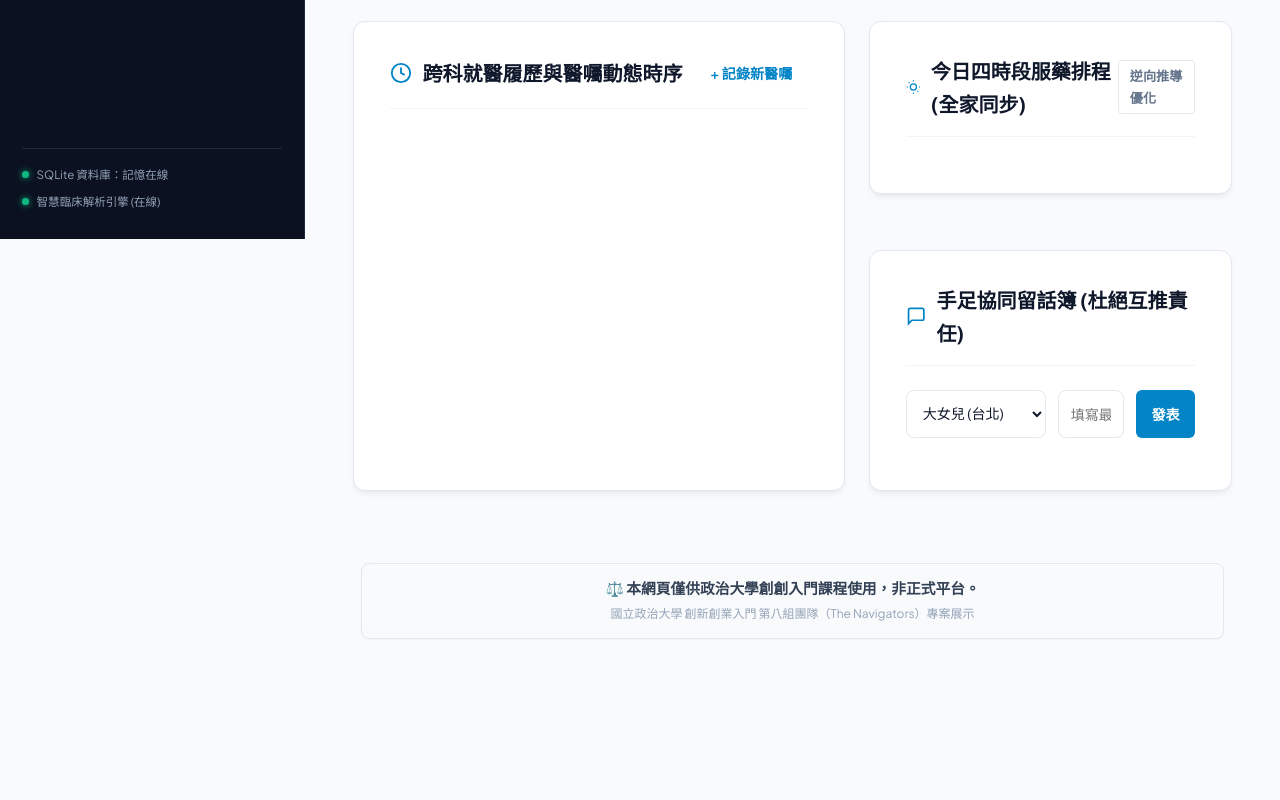
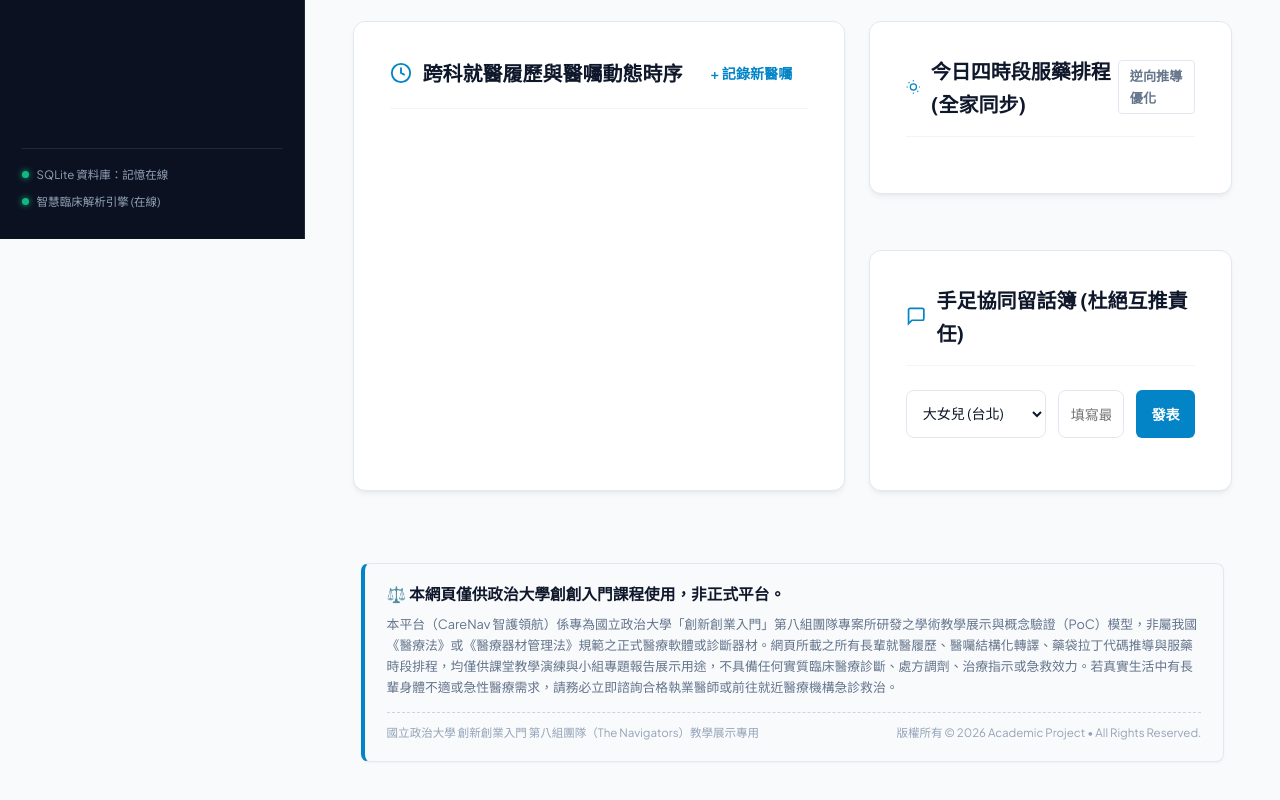
Before and after one commit to EricYu2005/The-Navigators-NCCU-8th-team, a website: page public/index.html in a window 1280 px wide. Shown: the part 561-1361 px from the top of the page. Before the commit the page ends 1268 px from the top, so only its background shows below. Drawn offline with Linux system fonts and the light colour scheme; no server answers.

Commit message:
fix: start disclaimer directly with specified quote without badge while retaining detailed risk compliance text

```diff
--- a/public/index.html
+++ b/public/index.html
@@ -16,7 +16,7 @@
   <link rel="icon" type="image/svg+xml" href="/icons/icon.svg">
   <link rel="icon" type="image/png" sizes="192x192" href="/icons/icon-192.png">
 
-  <link rel="stylesheet" href="style.css?v=2.0.7">
+  <link rel="stylesheet" href="style.css?v=2.0.8">
   <link rel="preconnect" href="https://fonts.googleapis.com">
   <link rel="preconnect" href="https://fonts.gstatic.com" crossorigin>
   <link href="https://fonts.googleapis.com/css2?family=Plus+Jakarta+Sans:wght@400;500;600;700;800&family=Noto+Sans+TC:wght@400;500;600;700;900&display=swap" rel="stylesheet">
@@ -672,15 +672,19 @@
         </div>
       </section>
 
-      <!-- ==================== 課程專題聲明 ==================== -->
+      <!-- ==================== 課程專題免責聲明 ==================== -->
       <footer class="legal-disclaimer-footer">
-        <div class="legal-disclaimer-card simple-disclaimer">
+        <div class="legal-disclaimer-card">
           <p class="legal-statement-core">
             ⚖️ 本網頁僅供政治大學創創入門課程使用，非正式平台。
           </p>
-          <p class="legal-statement-sub">
-            國立政治大學 創新創業入門 第八組團隊（The Navigators）專案展示
+          <p class="legal-statement-desc">
+            本平台（CareNav 智護領航）係專為國立政治大學「創新創業入門」第八組團隊專案所研發之學術教學展示與概念驗證（PoC）模型，非屬我國《醫療法》或《醫療器材管理法》規範之正式醫療軟體或診斷器材。網頁所載之所有長輩就醫履歷、醫囑結構化轉譯、藥袋拉丁代碼推導與服藥時段排程，均僅供課堂教學演練與小組專題報告展示用途，不具備任何實質臨床醫療診斷、處方調劑、治療指示或急救效力。若真實生活中有長輩身體不適或急性醫療需求，請務必立即諮詢合格執業醫師或前往就近醫療機構急診救治。
           </p>
+          <div class="legal-footer-meta">
+            <span>國立政治大學 創新創業入門 第八組團隊（The Navigators）教學展示專用</span>
+            <span>版權所有 © 2026 Academic Project • All Rights Reserved.</span>
+          </div>
         </div>
       </footer>
     </main>
@@ -969,6 +973,6 @@
     </div>
   </div>
 
-  <script src="app.js?v=2.0.7"></script>
+  <script src="app.js?v=2.0.8"></script>
 </body>
 </html>
--- a/public/service-worker.js
+++ b/public/service-worker.js
@@ -1,4 +1,4 @@
-const CACHE_NAME = 'carenav-pwa-v7';
+const CACHE_NAME = 'carenav-pwa-v8';
 const STATIC_ASSETS = [
   '/',
   '/index.html',
--- a/public/style.css
+++ b/public/style.css
@@ -2646,7 +2646,7 @@ textarea.form-input {
 }
 
 /* ========================================================
- * 課程專題聲明 (Course Project Disclaimer)
+ * 課程專題免責聲明 (Course Project Disclaimer)
  * ======================================================== */
 .legal-disclaimer-footer {
   margin-top: 2.5rem;
@@ -2660,27 +2660,40 @@ textarea.form-input {
   }
 }
 
-.legal-disclaimer-card.simple-disclaimer {
+.legal-disclaimer-card {
   background: #f8fafc;
   border: 1px solid #e2e8f0;
+  border-left: 4px solid #0284c7;
   border-radius: 8px;
-  padding: 0.85rem 1.25rem;
-  text-align: center;
-  box-shadow: 0 1px 2px rgba(0, 0, 0, 0.03);
+  padding: 1.15rem 1.35rem;
+  box-shadow: 0 1px 3px rgba(0, 0, 0, 0.04);
 }
 
 .legal-statement-core {
-  font-size: 0.92rem;
-  font-weight: 700;
-  color: #334155;
-  margin: 0;
+  font-size: 0.98rem;
+  font-weight: 800;
+  color: #0f172a;
+  margin: 0 0 0.5rem 0;
   line-height: 1.5;
 }
 
-.legal-statement-sub {
-  font-size: 0.75rem;
+.legal-statement-desc {
+  font-size: 0.8rem;
+  color: #64748b;
+  line-height: 1.65;
+  margin: 0 0 0.85rem 0;
+}
+
+.legal-footer-meta {
+  display: flex;
+  justify-content: space-between;
+  align-items: center;
+  flex-wrap: wrap;
+  gap: 0.5rem;
+  font-size: 0.72rem;
   color: #94a3b8;
-  margin: 0.3rem 0 0 0;
+  padding-top: 0.65rem;
+  border-top: 1px dashed #cbd5e1;
 }
 
 .case-updater-tag {
```
